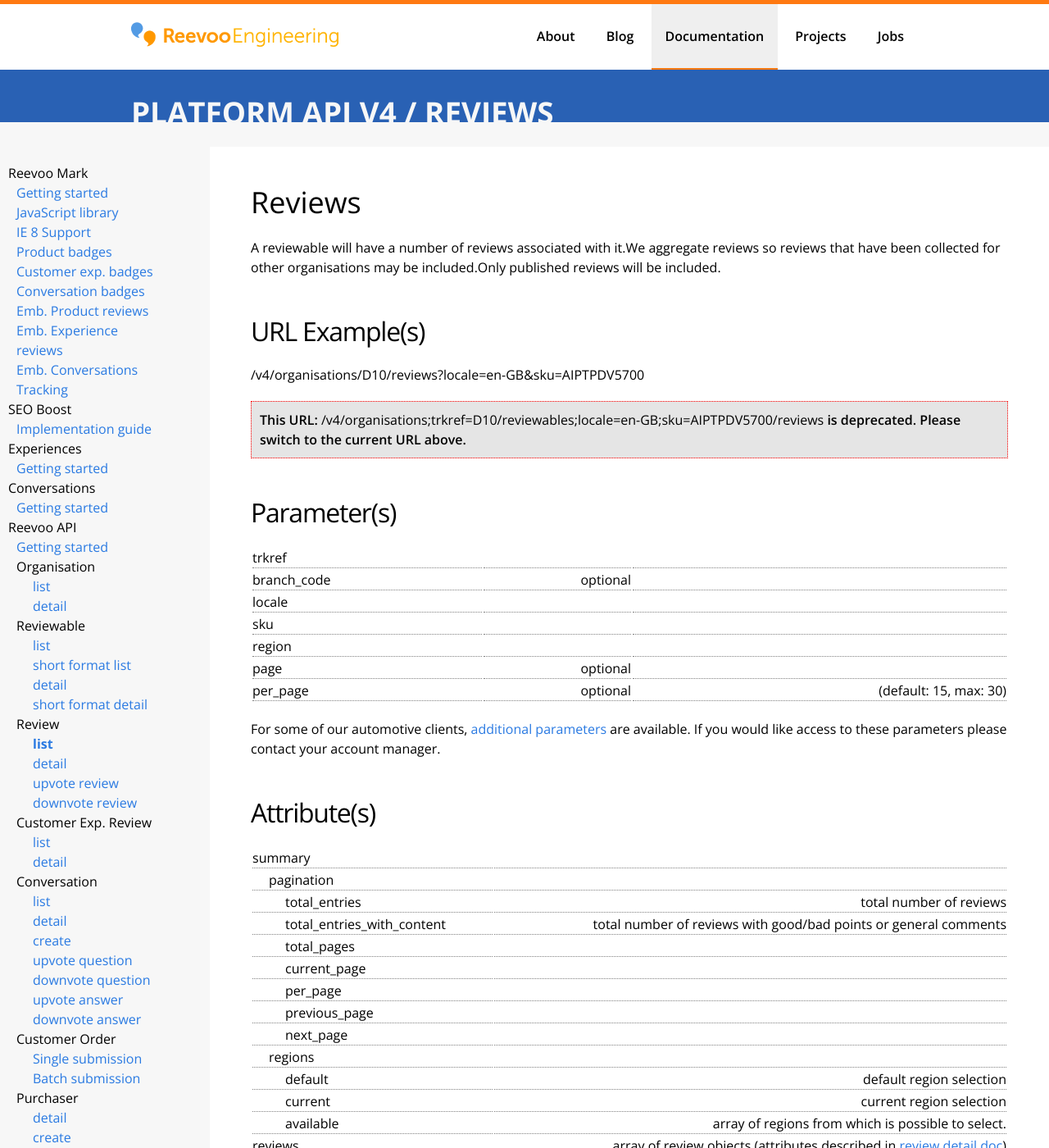
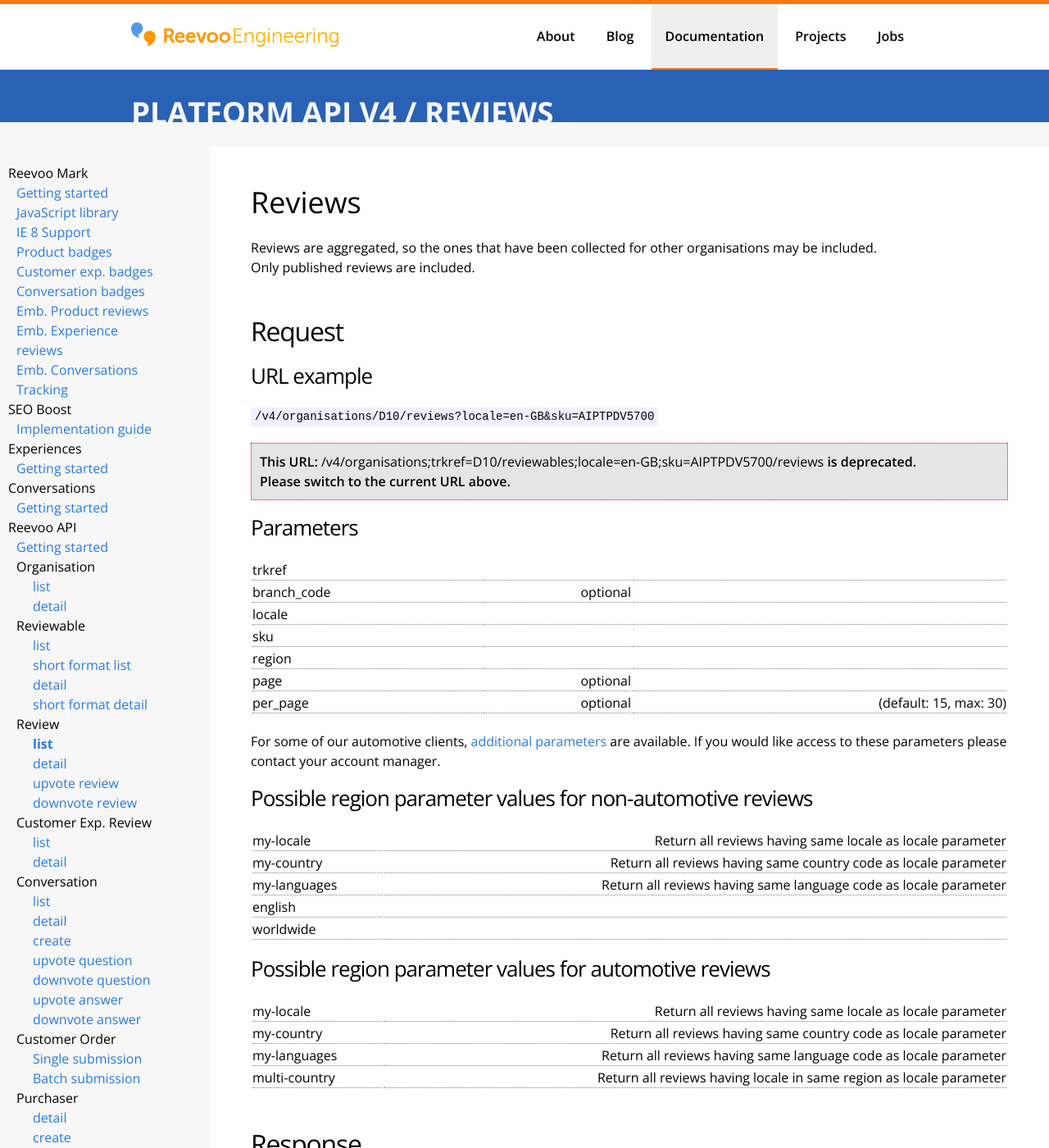
Before and after one commit to reevoo/reevoo.github.io, a Jekyll site: the page built from docs/reevooapi/review/review-list.markdown, in a window 1280 px wide and 1400 px high. Shown: the whole window at 82% size. Built offline with Jekyll 4.4.1, drawn with Linux system fonts in a browser that asks for light colours; some of the changed text lies outside the part shown.

Commit message:
[EX-1124] Update review-list documentation

```diff
--- a/docs/reevooapi/review/review-list.markdown
+++ b/docs/reevooapi/review/review-list.markdown
@@ -9,20 +9,22 @@
 ---
 
 # Reviews
-A reviewable will have a number of reviews associated with it.We aggregate reviews so reviews
-that have been collected for other organisations may be included.Only published reviews will
-be included.
 
-## URL Example(s)
-/v4/organisations/D10/reviews?locale=en-GB&sku=AIPTPDV5700
+Reviews are aggregated, so the ones that have been collected for other organisations may be included.
+<br /> Only published reviews are included.
+
+## Request
+
+### URL example
+`/v4/organisations/D10/reviews?locale=en-GB&sku=AIPTPDV5700`
 
 <div class="warning">
   <strong>This URL: </strong>
   /v4/organisations;trkref=D10/reviewables;locale=en-GB;sku=AIPTPDV5700/reviews
-  <strong> is deprecated. Please switch to the current URL above.</strong><br/>
+  <strong> is deprecated. <br />Please switch to the current URL above.</strong><br/>
 </div>
 
-## Parameter(s)
+### Parameters
 
 {: .documentation}
 |trkref     |        |
@@ -36,7 +38,26 @@
 For some of our automotive clients, [additional parameters](../../review-fetcher) are available.
 If you would like access to these parameters please contact your account manager.
 
-## Attribute(s)
+### Possible region parameter values for non-automotive reviews
+
+{: .documentation}
+|my-locale                                               | Return all reviews having same locale as locale parameter             |
+|my-country                                              | Return all reviews having same country code as locale parameter       |
+|my-languages                                            | Return all reviews having same language code as locale parameter      |
+|english                                                 | |
+|worldwide                                               | |
+
+### Possible region parameter values for automotive reviews
+
+{: .documentation}
+|my-locale                                               | Return all reviews having same locale as locale parameter             |
+|my-country                                              | Return all reviews having same country code as locale parameter       |
+|my-languages                                            | Return all reviews having same language code as locale parameter      |
+|multi-country                                           | Return all reviews having locale in same region as locale parameter   |
+
+## Response
+
+### Attributes
 
 {: .documentation}
 |summary                                                 |                                                                |
@@ -54,16 +75,8 @@
 |<span class="indent-2">available</span>                 |array of regions from which is possible to select.              |
 |reviews                                                 |array of review objects (attributes described in [review detail doc](../review-detail)) |
 
-## Possible region parameter values
 
-{: .documentation}
-|my-locale                                               | Return all reviews having same locale as locale parameter             |
-|my-country                                              | Return all reviews having same country code as locale parameter       |
-|my-languages                                            | Return all reviews having same language code as locale parameter      |
-|multi-country                                           | Return all reviews having locale in same region as locale parameter   |
-
-
-## JSON Example
+### JSON Example
 {% highlight json %}
 {
    "summary":{
--- a/docs/reevooapi/reviewable/reviewable-detail.markdown
+++ b/docs/reevooapi/reviewable/reviewable-detail.markdown
@@ -16,7 +16,7 @@
 reviews will only be returned for the organisation's locale.
 
 ## URL Example(s)
-/v4/organisations/D10/reviewable?locale=en-GB&sku=AIPTPDV5700
+`/v4/organisations/D10/reviewable?locale=en-GB&sku=AIPTPDV5700`
 
 <div class="warning">
   <strong>This URL: </strong>
--- a/docs/reevooapi/reviewable/reviewable-list.markdown
+++ b/docs/reevooapi/reviewable/reviewable-list.markdown
@@ -14,7 +14,7 @@
 organisation.
 
 ## URL Example(s)
-/v4/organisations/D10/reviewables
+`/v4/organisations/D10/reviewables`
 
 <div class="warning">
   <strong>This URL: </strong>
--- a/docs/reevooapi/reviewable/reviewable-short-format-detail.markdown
+++ b/docs/reevooapi/reviewable/reviewable-short-format-detail.markdown
@@ -13,7 +13,7 @@
 a short set of key values for the reviewable, including the review count and average score.
 
 ## URL Example(s)
-/v4/organisations/D10/reviewable?locale=en-GB&sku=AIPTPDV5700&format=short
+`/v4/organisations/D10/reviewable?locale=en-GB&sku=AIPTPDV5700&format=short`
 
 <div class="warning">
   <strong>This URL: </strong>
```
Also changed, not shown: docs/reevooapi/review-fetcher.markdown (+11 -16 lines).
